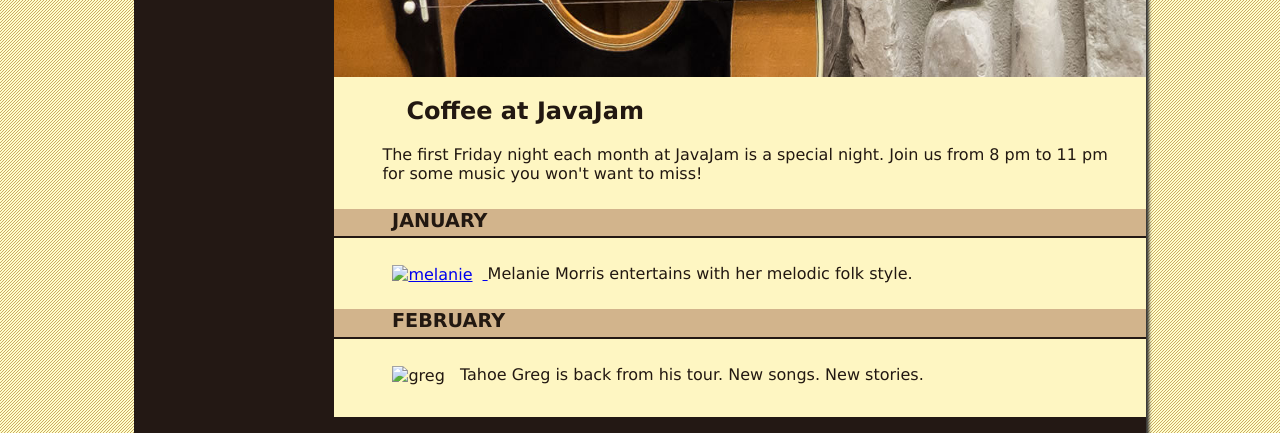
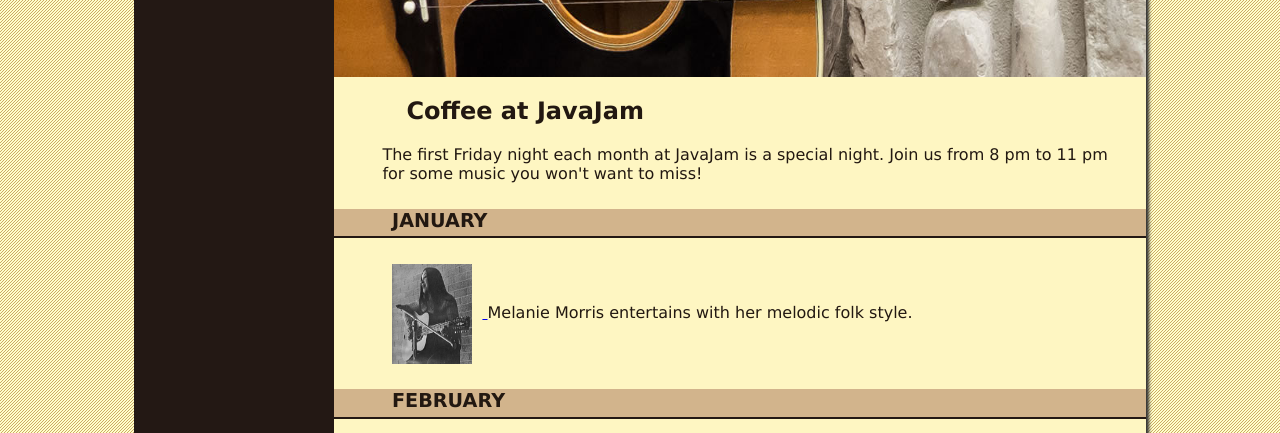
Before and after one commit to z0rooo/z0rooo.github.io, a plain HTML site: page music.html in a window 1280 px wide. Shown: the part 355-788 px from the top of the page. Drawn offline with Linux system fonts and the light colour scheme.

Commit message:
Update music.html

```diff
--- a/music.html
+++ b/music.html
@@ -27,13 +27,13 @@
                 <h4>January</h4>
                 <div id="details">
                     <a href="Image/melanie.jpg">
-                        <img src="melanie.jpg" alt="melanie" height="100" width="100" align="center">
+                        <img src="Image/melanie.jpg" alt="melanie" height="100" width="100" align="center">
                     </a>
                 Melanie Morris entertains with her melodic folk style.
                 </div>
                 <h4>February</h4>
                 <div id="details">
-                <img src="greg.jpg" alt="greg" height="100" width="100" align="center">
+                <img src="Image/greg.jpg" alt="greg" height="100" width="100" align="center">
                 Tahoe Greg is back from his tour. New songs. New stories.
                 </div>
             </main>
```
